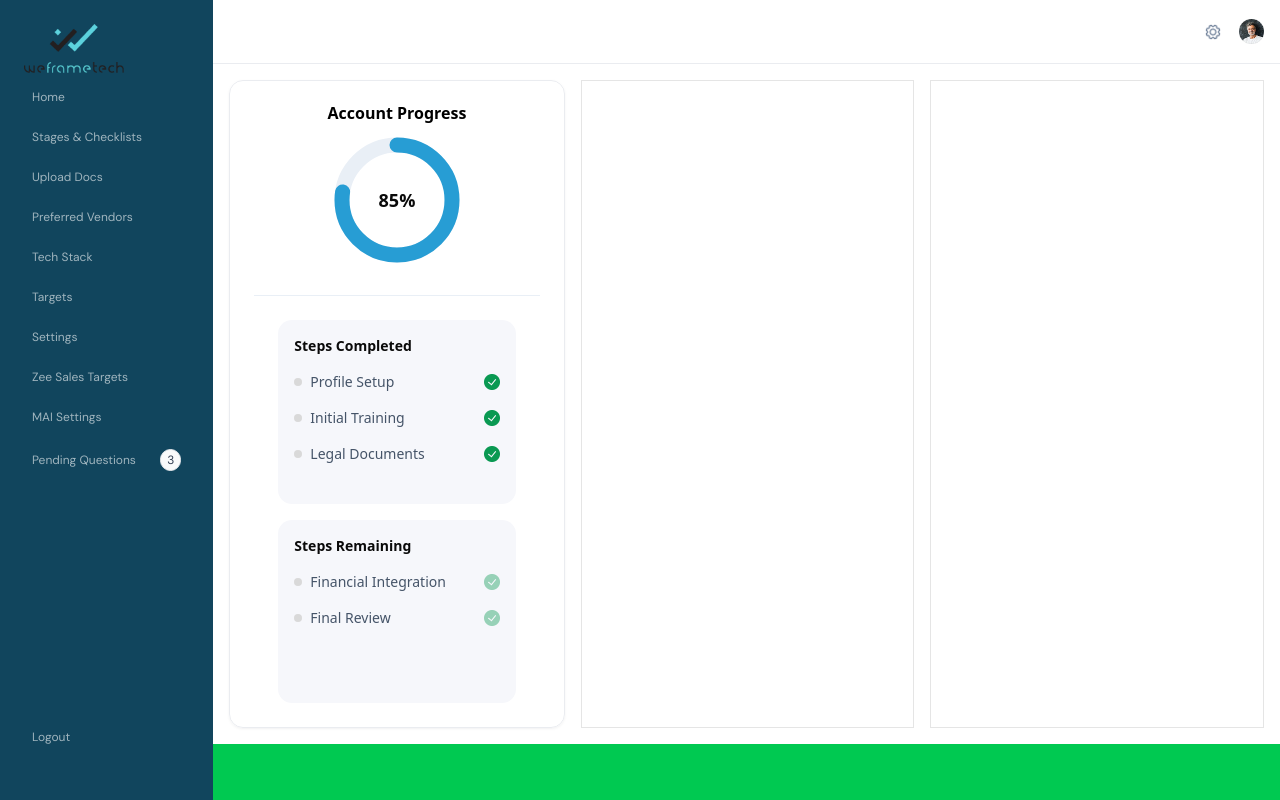
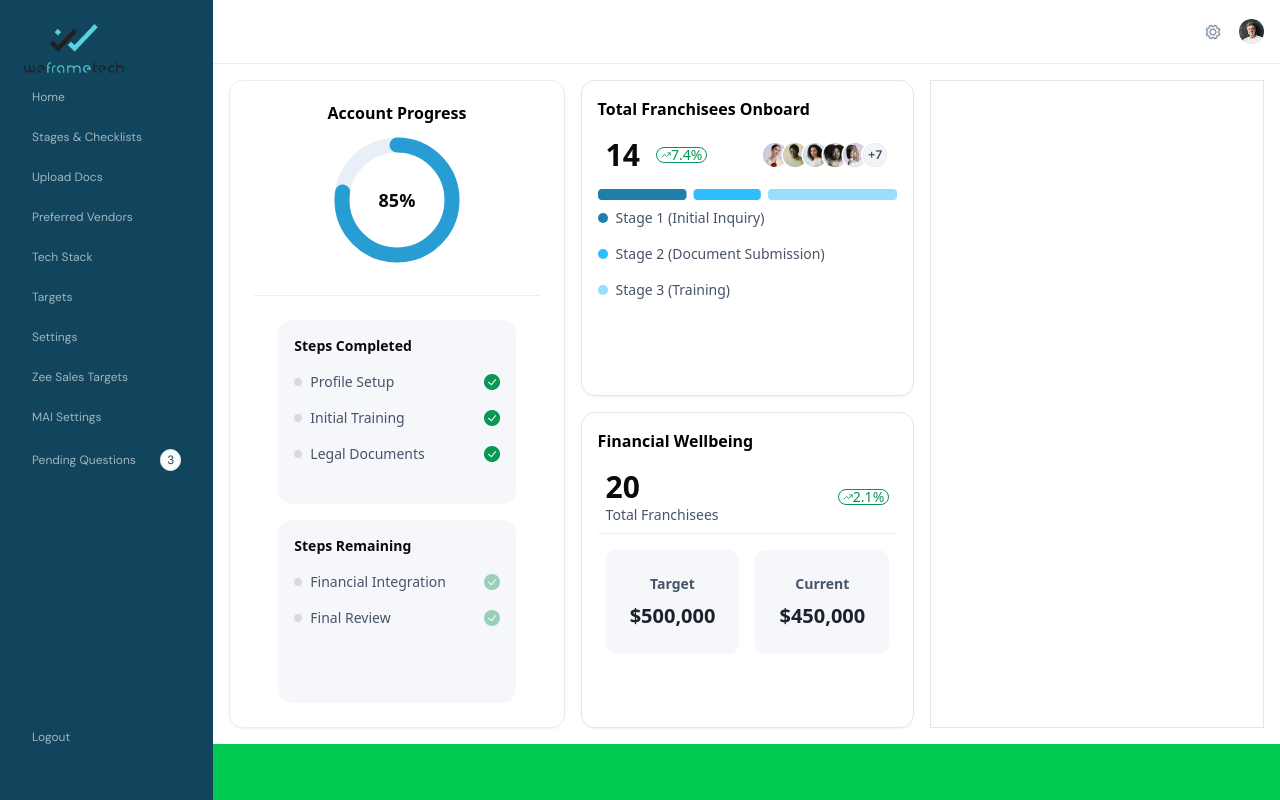
Before and after one commit to janakshukla/dashboard-assignment, a Next.js app: page / in a window 1280 px wide. Built offline with nearby package versions, Linux system fonts and the light colour scheme.

Commit message:
Add TotalOnboarding component with progress visualization and financial metrics; introduce Dot component for status indicators

```diff
--- a/components/Subcomponents/TotalOnboarding.tsx
+++ b/components/Subcomponents/TotalOnboarding.tsx
@@ -1,9 +1,90 @@
-import React from 'react'
+import React from "react";
+import Dot from "../ui/Dot";
+import { TrendingUp } from "lucide-react";
 
 const TotalOnboarding = () => {
   return (
-    <div className="w-1/3 border h-full"></div>
-  )
-}
+    <div className="w-1/3  flex flex-col gap-4 h-full">
+      <div className="h-1/2 border shadow-sm flex flex-col gap-2 shadow-[#1018280D] p-4 rounded-xl">
+        <h1 className="text-black font-inter font-semibold ">
+          Total Franchisees Onboard
+        </h1>
+        <div>
+          <div className="flex justify-between p-2 items-center">
+            <div className="flex gap-4 items-center ">
+              <h1 className="text-3xl font-semibold font-inter "> 14 </h1>
+              <p className="flex items-center border-[1.5px] border-[#079455] text-[#079455] h-4 rounded-4xl px-1 text-sm">
+                <TrendingUp size={10} />
+                7.4%
+              </p>
+            </div>
+            <img src="/Images/Avatars.png" alt="Users" />
+          </div>
+        </div>
+        <img src="/Images/Line.png" alt="line" />
+        <ul className="flex justify-center flex-col items-center  gap-4">
+          <li className="w-full font-inter font-medium text-sm text-[#475467] flex justify-between items-center ">
+            {" "}
+            <p className="flex gap-2 items-center">
+              <Dot color="#1F7EAA" />
+              Stage 1 (Initial Inquiry)
+            </p>{" "}
+          </li>
+          <li className="w-full font-inter font-medium text-sm text-[#475467] flex justify-between items-center ">
+            {" "}
+            <p className="flex gap-2 items-center">
+              <Dot color="#2FBDFF" />
+              Stage 2 (Document Submission)
+            </p>{" "}
+          </li>
+          <li className="w-full font-inter font-medium text-sm text-[#475467] flex justify-between items-center ">
+            {" "}
+            <p className="flex gap-2 items-center">
+              <Dot color="#97DEFF" />
+              Stage 3 (Training)
+            </p>{" "}
+          </li>
+        </ul>
+      </div>
+      <div className="h-1/2 border shadow-sm flex flex-col gap-2  shadow-[#1018280D] p-4 rounded-xl">
+        <h1 className="text-black font-inter font-semibold ">
+          Financial Wellbeing
+        </h1>
+        <div>
+          <div className="flex justify-between border-b border-[#E9EFF6] p-2 items-center">
+            <div>
+              <h1 className="text-3xl font-semibold font-inter "> 20 </h1>
+              <p className="font-inter font-medium text-sm text-[#475467]">
+                Total Franchisees
+              </p>
+            </div>
+            <p className="flex items-center border-[1.5px] border-[#079455] text-[#079455] h-4 rounded-4xl px-1 text-sm">
+              <TrendingUp size={10} />
+              2.1%
+            </p>
+          </div>
+        </div>
+        <div className="flex p-2 gap-4">
+          <div className="w-1/2 bg-[#F6F7FB] p-6 h-full text-center rounded-lg ">
+            <h1 className="font-inter font-semibold text-sm text-[#455468] ">
+              Target
+            </h1>
+            <p className="font-inter font-semibold text-xl text-[#1C222B] mt-2 ">
+              $500,000
+            </p>
+          </div>
+          <div className="w-1/2 bg-[#F6F7FB] p-6 h-full text-center rounded-lg ">
+            <h1 className="font-inter font-semibold text-sm text-[#455468] ">
+              Current
+            </h1>
+            <p className="font-inter font-semibold text-xl text-[#1C222B] mt-2 ">
+              $450,000
+            </p>
+          </div>
+        </div>
+      </div>
+    </div>
+  );
+};
 
-export default TotalOnboarding
+export default TotalOnboarding;
--- /dev/null
+++ b/components/ui/Dot.tsx
@@ -0,0 +1,15 @@
+const Dot = ({color}:{color:string}) => {
+  return (
+    <svg
+      width="10"
+      height="10"
+      viewBox="0 0 10 10"
+      fill="none"
+      xmlns="http://www.w3.org/2000/svg"
+    >
+      <circle cx="5" cy="5" r="5" fill={color} />
+    </svg>
+  );
+};
+
+export default Dot;
```
Also changed, not shown: public/Images/Avatars.png (added), public/Images/Line.png (added).
